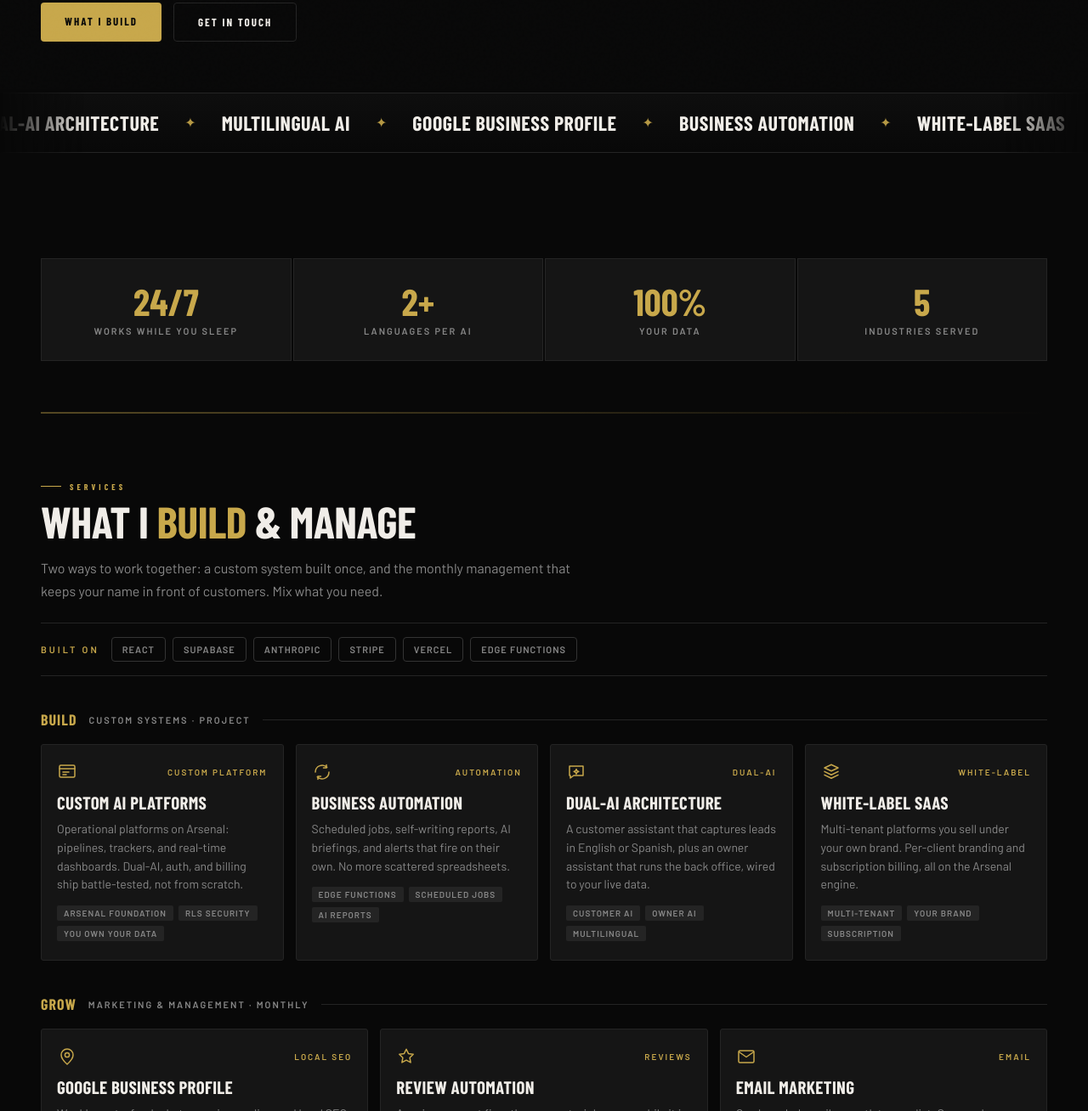
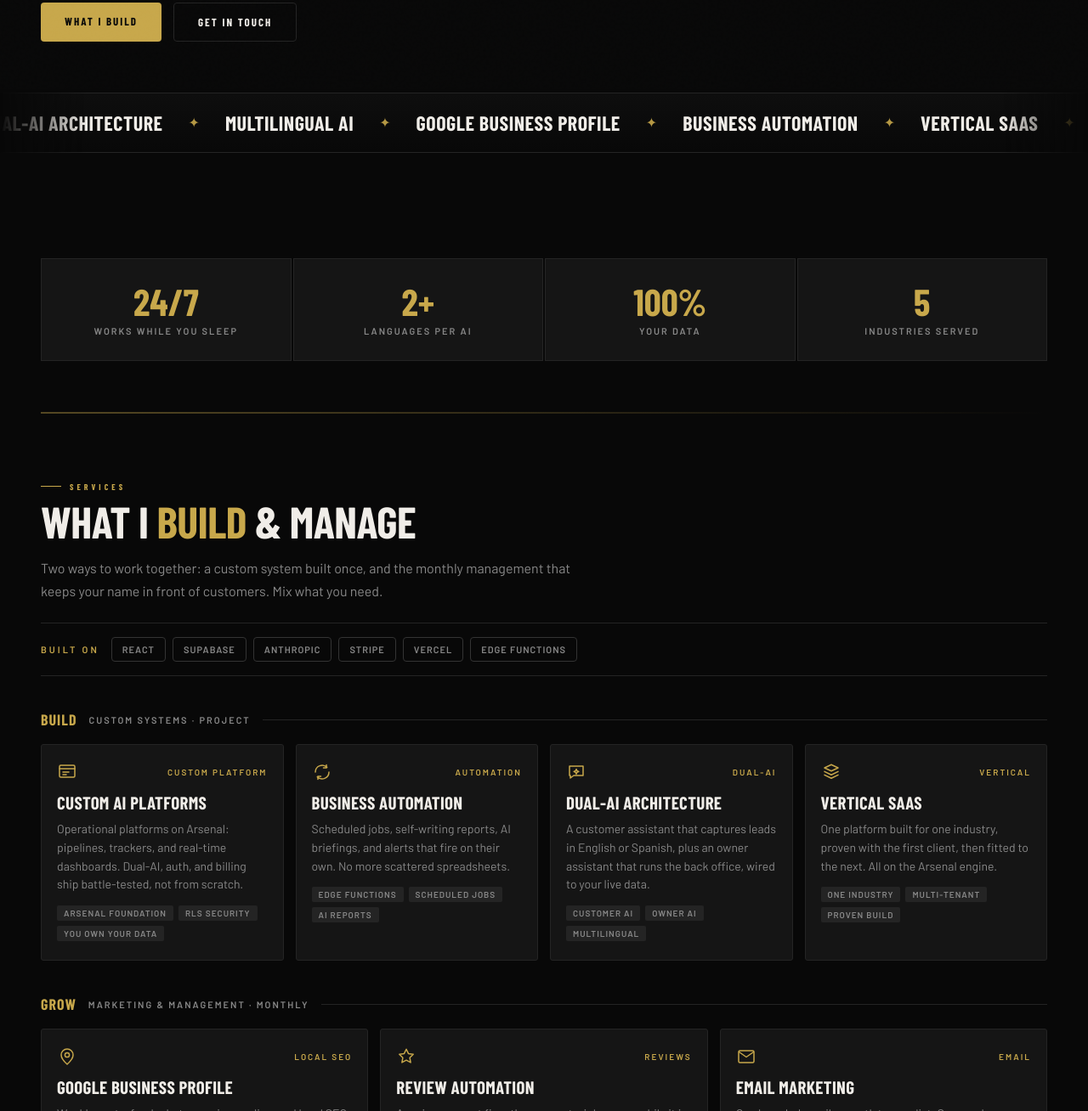
Before and after one commit to Dannielr01/dssrivera-portfolio, a plain HTML site: page index.html in a window 1280 px wide. Shown: the part 695-2003 px from the top of the page at 85% size. Drawn offline with nearby package versions, Linux system fonts and the light colour scheme; a web font is replaced by a local one.

Commit message:
Replace white-label SaaS wording with vertical SaaS
Co-Authored-By: Claude Opus 5 <noreply@anthropic.com>

Claude-Session: https://claude.ai/code/session_01MHDhYyL7CMTgvUKy8MuPxB

```diff
--- a/index.html
+++ b/index.html
@@ -616,7 +616,7 @@
 <!-- ── SERVICE MARQUEE ── -->
 <div class="marquee" aria-hidden="true">
   <div class="mtrack">
-    <span class="mi">CUSTOM AI PLATFORMS</span><span class="ms">&#10022;</span><span class="mi">DUAL-AI ARCHITECTURE</span><span class="ms">&#10022;</span><span class="mi">MULTILINGUAL AI</span><span class="ms">&#10022;</span><span class="mi">GOOGLE BUSINESS PROFILE</span><span class="ms">&#10022;</span><span class="mi">BUSINESS AUTOMATION</span><span class="ms">&#10022;</span><span class="mi">WHITE-LABEL SAAS</span><span class="ms">&#10022;</span><span class="mi">REVIEW AUTOMATION</span><span class="ms">&#10022;</span><span class="mi">EMAIL MARKETING</span><span class="ms">&#10022;</span><span class="mi">SMS MARKETING</span><span class="ms">&#10022;</span><span class="mi">ADS MANAGEMENT</span><span class="ms">&#10022;</span><span class="mi">CUSTOM AI PLATFORMS</span><span class="ms">&#10022;</span><span class="mi">DUAL-AI ARCHITECTURE</span><span class="ms">&#10022;</span><span class="mi">MULTILINGUAL AI</span><span class="ms">&#10022;</span><span class="mi">GOOGLE BUSINESS PROFILE</span><span class="ms">&#10022;</span><span class="mi">BUSINESS AUTOMATION</span><span class="ms">&#10022;</span><span class="mi">WHITE-LABEL SAAS</span><span class="ms">&#10022;</span><span class="mi">REVIEW AUTOMATION</span><span class="ms">&#10022;</span><span class="mi">EMAIL MARKETING</span><span class="ms">&#10022;</span><span class="mi">SMS MARKETING</span><span class="ms">&#10022;</span><span class="mi">ADS MANAGEMENT</span><span class="ms">&#10022;</span>
+    <span class="mi">CUSTOM AI PLATFORMS</span><span class="ms">&#10022;</span><span class="mi">DUAL-AI ARCHITECTURE</span><span class="ms">&#10022;</span><span class="mi">MULTILINGUAL AI</span><span class="ms">&#10022;</span><span class="mi">GOOGLE BUSINESS PROFILE</span><span class="ms">&#10022;</span><span class="mi">BUSINESS AUTOMATION</span><span class="ms">&#10022;</span><span class="mi">VERTICAL SAAS</span><span class="ms">&#10022;</span><span class="mi">REVIEW AUTOMATION</span><span class="ms">&#10022;</span><span class="mi">EMAIL MARKETING</span><span class="ms">&#10022;</span><span class="mi">SMS MARKETING</span><span class="ms">&#10022;</span><span class="mi">ADS MANAGEMENT</span><span class="ms">&#10022;</span><span class="mi">CUSTOM AI PLATFORMS</span><span class="ms">&#10022;</span><span class="mi">DUAL-AI ARCHITECTURE</span><span class="ms">&#10022;</span><span class="mi">MULTILINGUAL AI</span><span class="ms">&#10022;</span><span class="mi">GOOGLE BUSINESS PROFILE</span><span class="ms">&#10022;</span><span class="mi">BUSINESS AUTOMATION</span><span class="ms">&#10022;</span><span class="mi">VERTICAL SAAS</span><span class="ms">&#10022;</span><span class="mi">REVIEW AUTOMATION</span><span class="ms">&#10022;</span><span class="mi">EMAIL MARKETING</span><span class="ms">&#10022;</span><span class="mi">SMS MARKETING</span><span class="ms">&#10022;</span><span class="mi">ADS MANAGEMENT</span><span class="ms">&#10022;</span>
   </div>
 </div>
 
@@ -666,10 +666,10 @@
       <div class="tags"><span class="tag">Customer AI</span><span class="tag">Owner AI</span><span class="tag">Multilingual</span></div>
     </article>
     <article class="card reveal" style="--d:210ms">
-      <div class="cardtop"><span class="cicon"><svg viewBox="0 0 24 24" fill="none" stroke="#c8a84b" stroke-width="1.5" stroke-linecap="round" stroke-linejoin="round"><path d="M12 3.2l8 3.8-8 3.8-8-3.8 8-3.8z"/><path d="M4 11.4l8 3.8 8-3.8"/><path d="M4 15.4l8 3.8 8-3.8"/></svg></span><span class="cat">White-Label</span></div>
-      <h3 class="cname">White-Label SaaS</h3>
-      <p class="cdesc">Multi-tenant platforms you sell under your own brand. Per-client branding and subscription billing, all on the Arsenal engine.</p>
-      <div class="tags"><span class="tag">Multi-Tenant</span><span class="tag">Your Brand</span><span class="tag">Subscription</span></div>
+      <div class="cardtop"><span class="cicon"><svg viewBox="0 0 24 24" fill="none" stroke="#c8a84b" stroke-width="1.5" stroke-linecap="round" stroke-linejoin="round"><path d="M12 3.2l8 3.8-8 3.8-8-3.8 8-3.8z"/><path d="M4 11.4l8 3.8 8-3.8"/><path d="M4 15.4l8 3.8 8-3.8"/></svg></span><span class="cat">Vertical</span></div>
+      <h3 class="cname">Vertical SaaS</h3>
+      <p class="cdesc">One platform built for one industry, proven with the first client, then fitted to the next. All on the Arsenal engine.</p>
+      <div class="tags"><span class="tag">One Industry</span><span class="tag">Multi-Tenant</span><span class="tag">Proven Build</span></div>
     </article>
   </div>
 
```
Also changed, not shown: services.html (+2 -2 lines).
